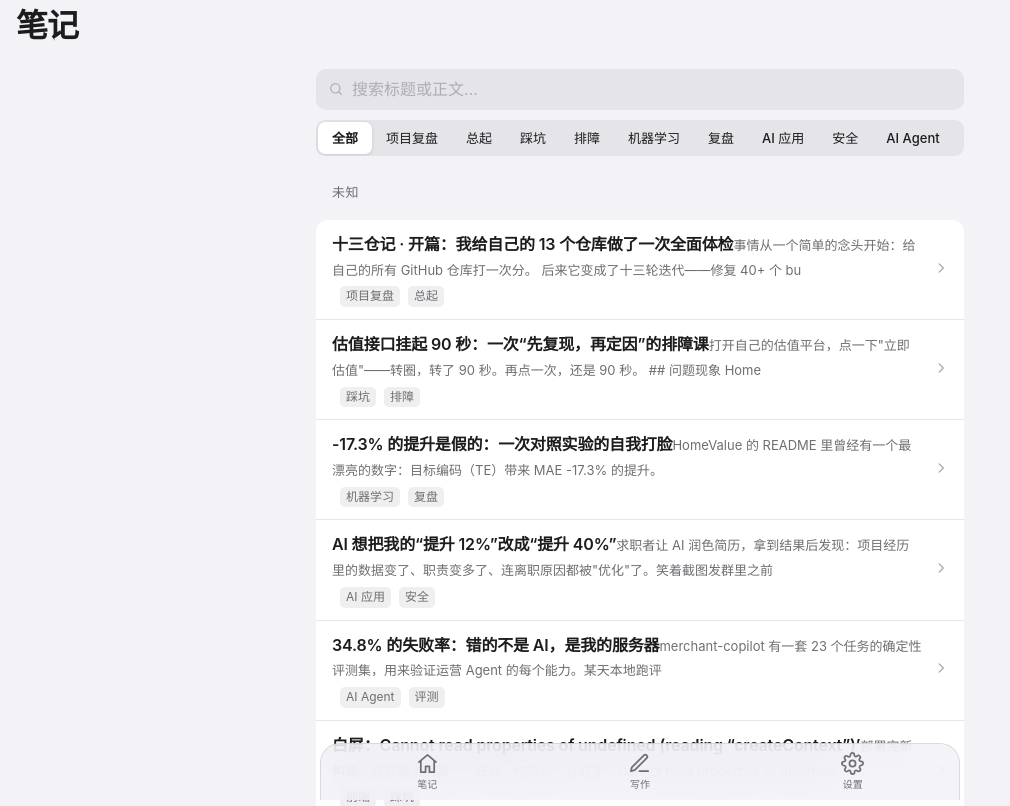
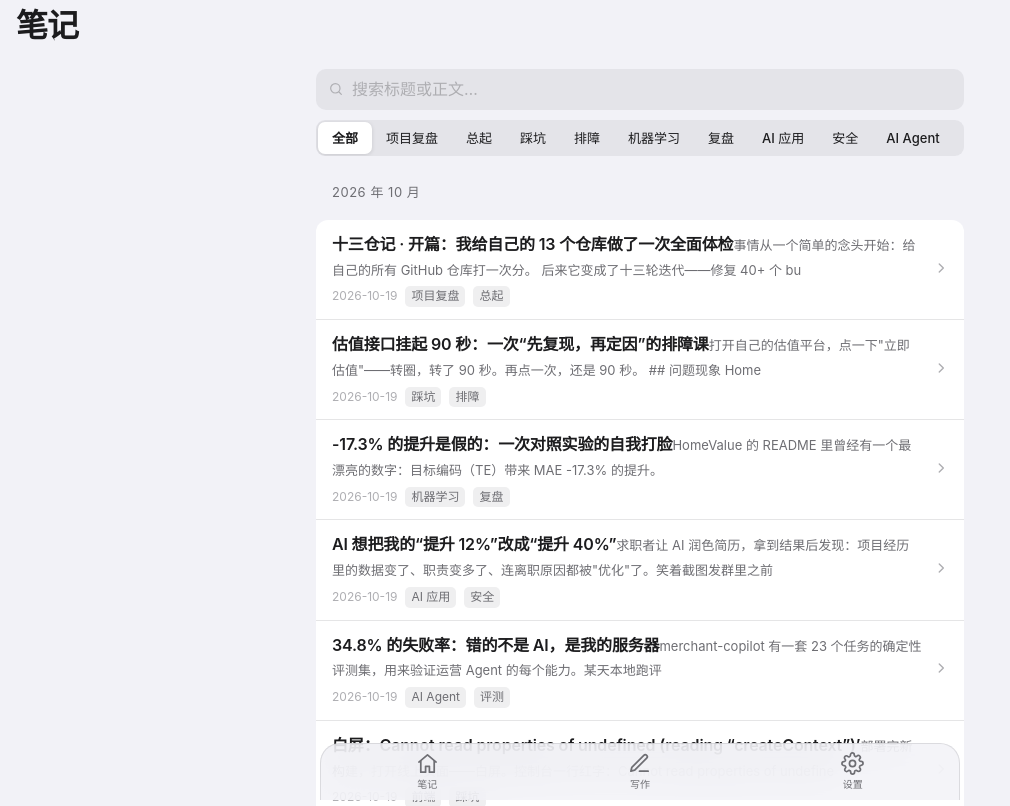
Before and after one commit to wjh941/miniflow, a React (Vite) app: page / in a window 1280 px wide. Shown: the top 806 px of the page, without its empty margins (0-1010 px from the left). Built offline with nearby package versions, Linux system fonts and the light colour scheme.

Commit message:
fix: 存档文章字段名对齐 createdAt(修复月份分组显示未知)

```diff
--- a/src/content/posts.js
+++ b/src/content/posts.js
@@ -10,7 +10,7 @@ export const contentPosts = [
     id: 'c_series_00',
     title: '十三仓记 · 开篇：我给自己的 13 个仓库做了一次全面体检',
     tags: ['项目复盘', '总起'],
-    date: '2026-10-19',
+    createdAt: '2026-10-19',
     content: `事情从一个简单的念头开始：给自己的所有 GitHub 仓库打一次分。
 
 后来它变成了十三轮迭代——修复 40+ 个 bug、建立 9 条 CI 流水线、从零补了上千个自动化测试、把三个战略缺口逐一填上。这个系列是这个博客的开篇：每个仓库的设计思路、踩过的坑、以及解决方案。
@@ -35,7 +35,7 @@ export const contentPosts = [
     id: 'c_homevalue_hang',
     title: '估值接口挂起 90 秒：一次“先复现，再定因”的排障课',
     tags: ['踩坑', '排障'],
-    date: '2026-10-19',
+    createdAt: '2026-10-19',
     content: `打开自己的估值平台，点一下"立即估值"——转圈，转了 90 秒。再点一次，还是 90 秒。
 
 ## 问题现象
@@ -68,7 +68,7 @@ HomeValue 的估值接口在本地偶发长时间无响应。更诡异的是：*
     id: 'c_homevalue_te',
     title: '-17.3% 的提升是假的：一次对照实验的自我打脸',
     tags: ['机器学习', '复盘'],
-    date: '2026-10-19',
+    createdAt: '2026-10-19',
     content: `HomeValue 的 README 里曾经有一个最漂亮的数字：目标编码（TE）带来 MAE -17.3% 的提升。
 
 复盘时我把它推翻了。
@@ -103,7 +103,7 @@ HomeValue 的估值接口在本地偶发长时间无响应。更诡异的是：*
     id: 'c_airesume_guard',
     title: 'AI 想把我的“提升 12%”改成“提升 40%”',
     tags: ['AI 应用', '安全'],
-    date: '2026-10-19',
+    createdAt: '2026-10-19',
     content: `求职者让 AI 润色简历，拿到结果后发现：项目经历里的数据变了、职责变多了、连离职原因都被"优化"了。笑着截图发群里之前，先想一个问题——**背调怎么办？**
 
 ## 问题现象
@@ -135,7 +135,7 @@ AI 仍然负责润色措辞、调整结构、补充表达——但它碰不到
     id: 'c_mcopilot_eval',
     title: '34.8% 的失败率：错的不是 AI，是我的服务器',
     tags: ['AI Agent', '评测', '踩坑'],
-    date: '2026-10-19',
+    createdAt: '2026-10-19',
     content: `merchant-copilot 有一套 23 个任务的确定性评测集，用来验证运营 Agent 的每个能力。某天本地跑评测，结果惨不忍睹：通过率 34.8%。
 
 第一反应是"我把 Agent 改坏了"。排查了半天代码——最后发现，**错的不是 AI，是我的服务器**。
@@ -169,7 +169,7 @@ AI 仍然负责润色措辞、调整结构、补充表达——但它碰不到
     id: 'c_yunfan_whitepage',
     title: '白屏：Cannot read properties of undefined (reading “createContext”)’',
     tags: ['前端', '踩坑'],
-    date: '2026-10-19',
+    createdAt: '2026-10-19',
     content: `部署完新构建，打开线上页面——白屏。控制台一行红字：Cannot read properties of undefined (reading 'createContext')。
 
 本地开发一切正常，构建也成功，为什么线上白屏？
@@ -202,7 +202,7 @@ AI 仍然负责润色措辞、调整结构、补充表达——但它碰不到
     id: 'c_videolabeler_tests',
     title: '231 个测试，一个都没跑：我如何发现测试已经腐烂',
     tags: ['测试', '踩坑'],
-    date: '2026-10-19',
+    createdAt: '2026-10-19',
     content: `video_labeler 是我功能最完整的桌面工具：PySide6 视频标注，231 个测试用例，覆盖工程迁移、导出队列、审核工作流。
 
 听起来很健康？真相是：**这些测试从未被 CI 强制执行过**。当我第一次真正全量运行时，套件直接挂死。
@@ -237,7 +237,7 @@ AI 仍然负责润色措辞、调整结构、补充表达——但它碰不到
     id: 'c_miniflow_v2',
     title: 'miniflow v2.0：入门项目长成了我每天用的博客',
     tags: ['前端', 'PWA', '产品'],
-    date: '2026-10-19',
+    createdAt: '2026-10-19',
     content: `你正在看的这个博客，本身就是一篇复盘。
 
 miniflow 最初是个 React 入门练习：列表、路由、状态、表单，每页对应一个核心概念。它最大的问题是——做完之后我不知道拿它干什么。演示数据是假的，点赞是假的，"社区"里只有我一个人。
@@ -263,7 +263,7 @@ v2.0 的重构回答了一个问题：**如果这是我每天真的要用的工
     id: 'c_pitfalls',
     title: '踩坑词典 · 值得单独记住的瞬间',
     tags: ['踩坑', '清单'],
-    date: '2026-10-19',
+    createdAt: '2026-10-19',
     content: `有些坑不值得为它单写一篇文章，但值得被记住。以下是十三轮迭代里的精选词条，按字母序。
 
 ## G
```
Also changed, not shown: 1 other file (tests, documents, lock files or other folders).
